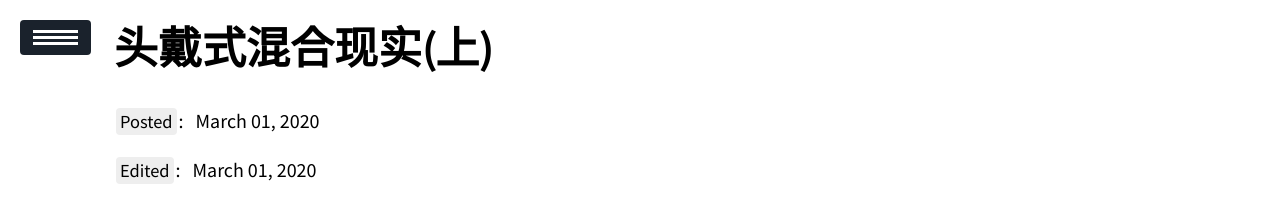
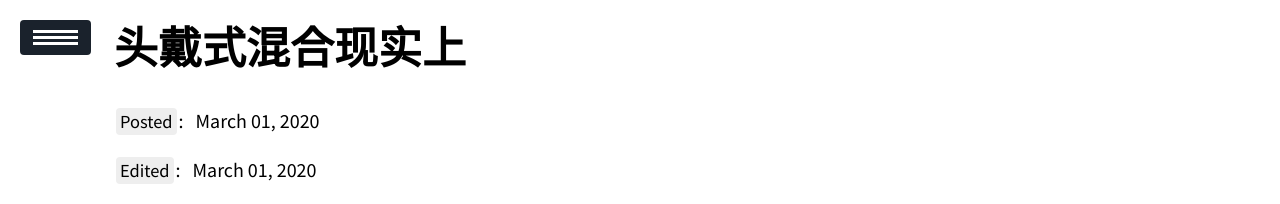
Before and after one commit to Hummmm/hummmm.github.io, a Jekyll site: the page built from _posts/2020-03-01-Mobile-MR/2020-03-01-Mobile-MR.md, in a window 1280 px wide and 900 px high. Shown: the top 204 px of the window. Built offline with Jekyll 4.4.1, drawn with Linux system fonts in a browser that asks for light colours; our own code applies the rules of GitHub Pages for plain Markdown files; a script that is not in the unit is left out.

```diff
--- a/_posts/2020-03-01-Mobile-MR/2020-03-01-Mobile-MR.md
+++ b/_posts/2020-03-01-Mobile-MR/2020-03-01-Mobile-MR.md
@@ -1,5 +1,5 @@
 ---
-title: 头戴式混合现实(上)
+title: 头戴式混合现实上
 tags: MR SLAM
 edit: 2020-03-01
 categories: 技术类
```
